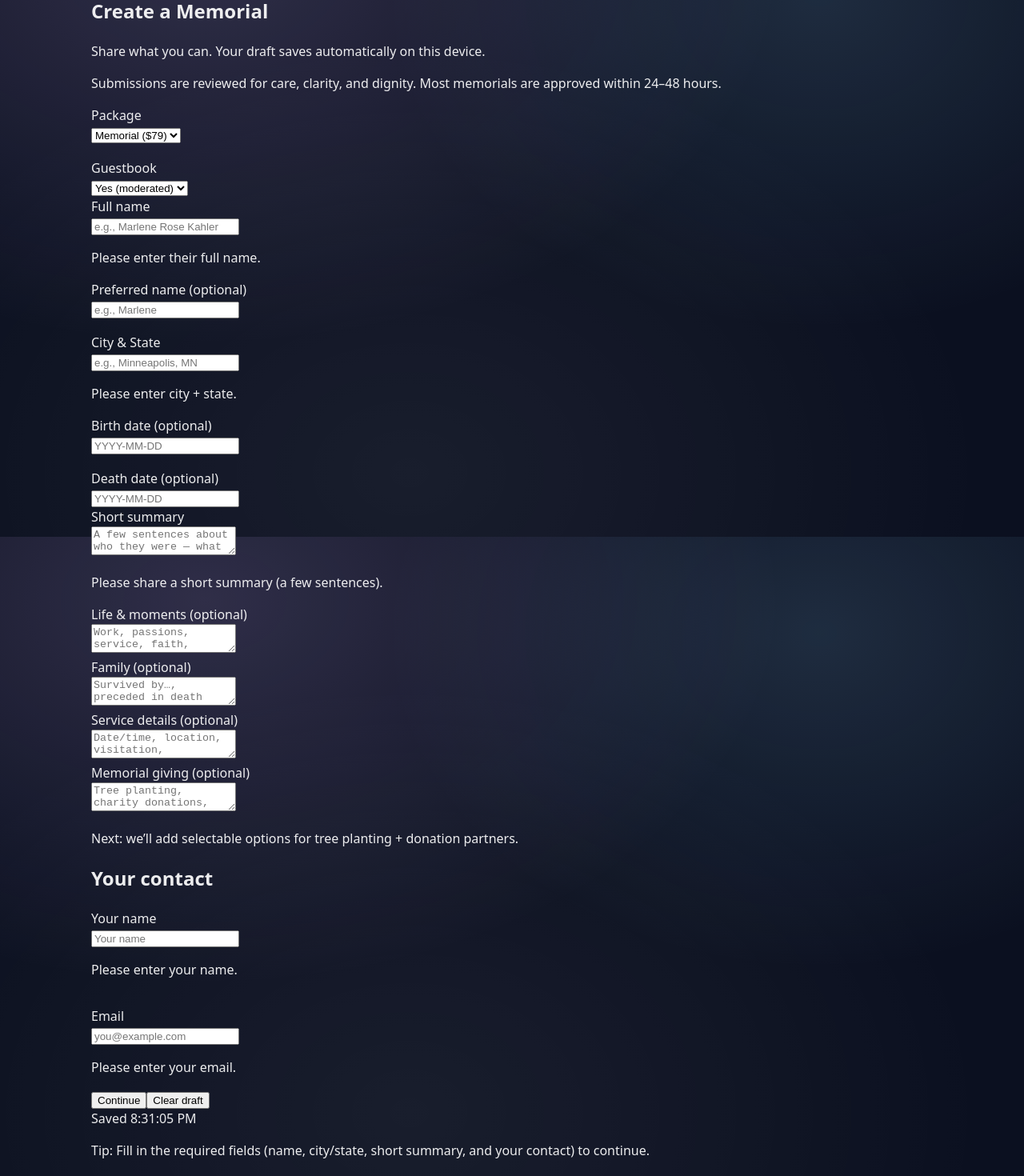
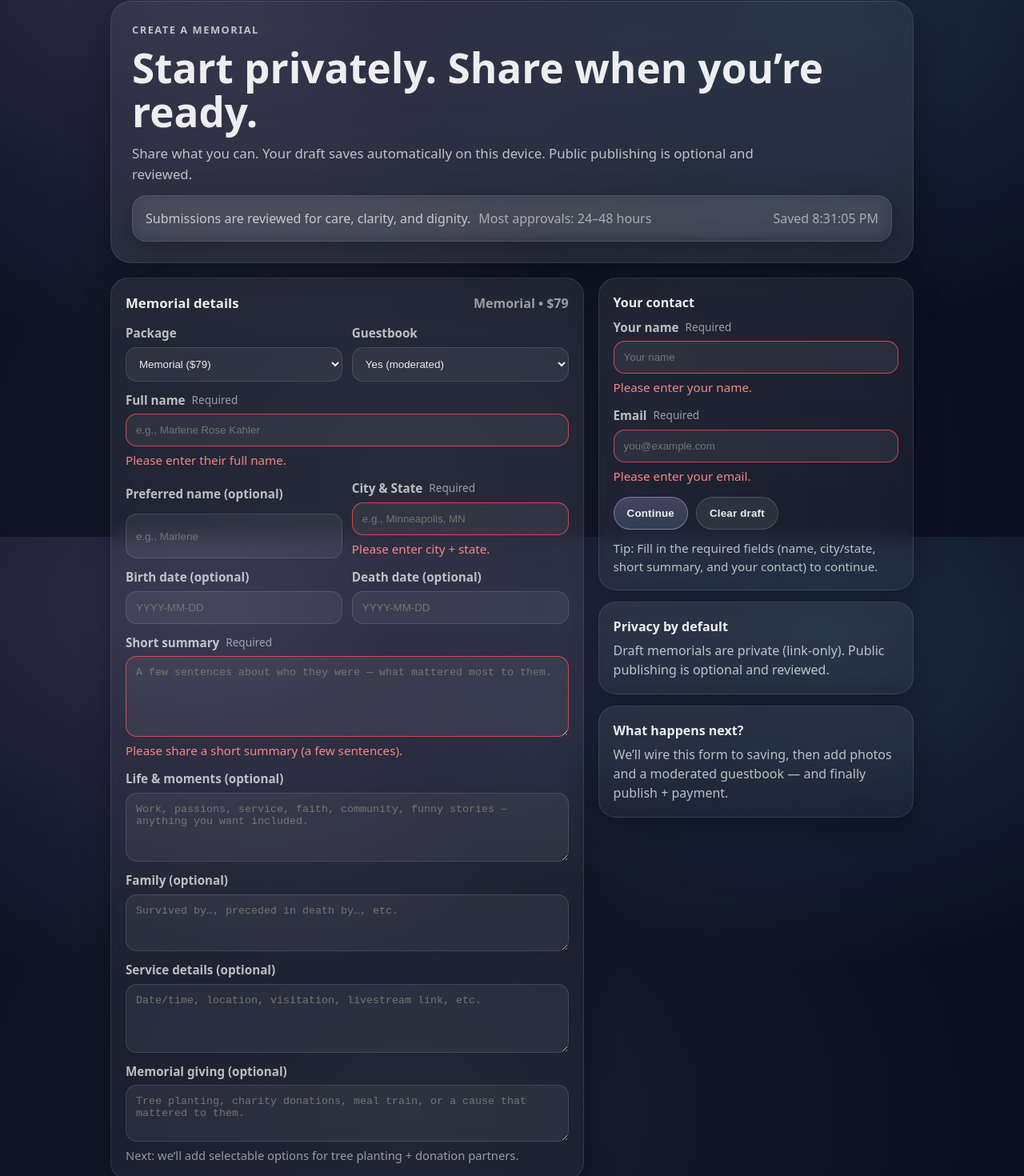
Before and after one commit to KristineMK72/everkind-memorials, a Next.js app: page /create-memorial in a window 1280 px wide. Shown: the part 129-1599 px from the top of the page at 80% size. Built offline with nearby package versions, Linux system fonts and the light colour scheme.

Commit message:
Update page.tsx

```diff
--- a/app/create-memorial/page.tsx
+++ b/app/create-memorial/page.tsx
@@ -44,6 +44,18 @@ const DEFAULT_DRAFT: Draft = {
   contactEmail: "",
 };
 
+const PACKAGE_LABEL: Record<Package, string> = {
+  simple: "Simple",
+  memorial: "Memorial",
+  legacy: "Legacy",
+};
+
+const PACKAGE_PRICE: Record<Package, string> = {
+  simple: "$39",
+  memorial: "$79",
+  legacy: "$129",
+};
+
 export default function CreateMemorialPage() {
   const [draft, setDraft] = useState<Draft>(DEFAULT_DRAFT);
   const [savedAt, setSavedAt] = useState<number | null>(null);
@@ -86,9 +98,14 @@ export default function CreateMemorialPage() {
   }
 
   function clearDraft() {
+    try {
       localStorage.removeItem(STORAGE_KEY);
+    } catch {
+      // ignore
+    }
     setDraft(DEFAULT_DRAFT);
     setSavedAt(null);
+    setSubmitted(false);
   }
 
   function handleSubmit() {
@@ -98,255 +115,389 @@ export default function CreateMemorialPage() {
 
   if (submitted) {
     return (
-      <section className="mx-auto max-w-3xl space-y-6">
-        <div className="rounded-2xl border border-neutral-200 bg-white p-8">
-          <h1 className="text-3xl font-semibold">Thank you.</h1>
-          <p className="mt-3 text-neutral-700">
-            Your details are saved. Next we’ll connect this to publishing and (optionally)
-            payment. For now, you can go back and edit anytime.
+      <main>
+        <div className="container">
+          <section className="glass" style={{ padding: 26 }}>
+            <div className="kicker">Saved</div>
+            <h1 className="h1" style={{ marginTop: 10 }}>
+              Thank you.
+            </h1>
+            <p className="p" style={{ maxWidth: 760 }}>
+              Your details are saved on this device. Next we’ll connect this to publishing and (optionally) payment.
+              For now, you can go back and edit anytime.
             </p>
 
-          <div className="mt-6 flex flex-wrap gap-3">
-            <button
-              onClick={() => setSubmitted(false)}
-              className="rounded-xl bg-neutral-900 px-5 py-2 text-sm text-white"
-            >
+            <div style={{ height: 16 }} />
+
+            <div className="card" style={{ padding: 18, borderRadius: 22 }}>
+              <div style={{ display: "flex", gap: 12, flexWrap: "wrap", alignItems: "center" }}>
+                <button className="btn btnPrimary" type="button" onClick={() => setSubmitted(false)}>
                   Edit details
                 </button>
-            <button
-              onClick={clearDraft}
-              className="rounded-xl border border-neutral-300 px-5 py-2 text-sm"
+                <button className="btn" type="button" onClick={clearDraft}>
+                  Clear draft
+                </button>
+                <span style={{ color: "var(--muted2)", marginLeft: "auto" }}>
+                  Plan: {PACKAGE_LABEL[draft.package]} • {PACKAGE_PRICE[draft.package]}
+                </span>
+              </div>
+
+              <div
+                style={{
+                  marginTop: 14,
+                  paddingTop: 14,
+                  borderTop: "1px solid rgba(255,255,255,0.10)",
+                  color: "var(--muted2)",
+                  fontSize: "0.95rem",
+                }}
               >
+                Every memorial is reviewed by a real person before publication.
+              </div>
+            </div>
+          </section>
+        </div>
+      </main>
+    );
+  }
+
+  const hasErrors = Object.keys(errors).length > 0;
+
+  return (
+    <main>
+      <div className="container">
+        {/* Intro */}
+        <section className="glass" style={{ padding: 26 }}>
+          <div className="kicker">Create a memorial</div>
+          <h1 className="h1" style={{ marginTop: 10 }}>
+            Start privately. Share when you’re ready.
+          </h1>
+          <p className="p" style={{ maxWidth: 820 }}>
+            Share what you can. Your draft saves automatically on this device. Public publishing is optional and reviewed.
+          </p>
+
+          <div style={{ marginTop: 14 }} className="card">
+            <div style={{ padding: 16 }}>
+              <div style={{ display: "flex", gap: 10, flexWrap: "wrap", alignItems: "center" }}>
+                <span style={{ color: "var(--muted)" }}>
+                  Submissions are reviewed for care, clarity, and dignity.
+                </span>
+                <span style={{ color: "var(--muted2)" }}>Most approvals: 24–48 hours</span>
+                <span style={{ color: "var(--muted2)", marginLeft: "auto" }}>
+                  {savedAt ? `Saved ${new Date(savedAt).toLocaleTimeString()}` : ""}
+                </span>
+              </div>
+            </div>
+          </div>
+        </section>
+
+        <div style={{ height: 18 }} />
+
+        <section className="grid grid2" style={{ alignItems: "start" }}>
+          {/* Left: Form */}
+          <div className="card" style={{ padding: 18, borderRadius: 22 }}>
+            <div style={{ display: "flex", alignItems: "baseline", justifyContent: "space-between", gap: 12 }}>
+              <div style={{ fontWeight: 900, fontSize: "1.05rem" }}>Memorial details</div>
+              <div style={{ color: "var(--muted2)", fontWeight: 700 }}>
+                {PACKAGE_LABEL[draft.package]} • {PACKAGE_PRICE[draft.package]}
+              </div>
+            </div>
+
+            <div style={{ height: 14 }} />
+
+            <div className="grid" style={{ gap: 12 }}>
+              <div style={{ display: "grid", gap: 12, gridTemplateColumns: "1fr 1fr" }}>
+                <SelectField
+                  label="Package"
+                  value={draft.package}
+                  onChange={(v) => update("package", v as Package)}
+                  options={[
+                    { value: "simple", label: "Simple ($39)" },
+                    { value: "memorial", label: "Memorial ($79)" },
+                    { value: "legacy", label: "Legacy ($129)" },
+                  ]}
+                />
+                <SelectField
+                  label="Guestbook"
+                  value={draft.allowGuestbook ? "yes" : "no"}
+                  onChange={(v) => update("allowGuestbook", v === "yes")}
+                  options={[
+                    { value: "yes", label: "Yes (moderated)" },
+                    { value: "no", label: "No" },
+                  ]}
+                />
+              </div>
+
+              <TextField
+                label="Full name"
+                value={draft.deceasedName}
+                onChange={(v) => update("deceasedName", v)}
+                placeholder="e.g., Marlene Rose Kahler"
+                error={errors.deceasedName}
+                required
+              />
+
+              <div style={{ display: "grid", gap: 12, gridTemplateColumns: "1fr 1fr" }}>
+                <TextField
+                  label="Preferred name (optional)"
+                  value={draft.preferredName}
+                  onChange={(v) => update("preferredName", v)}
+                  placeholder="e.g., Marlene"
+                />
+                <TextField
+                  label="City & State"
+                  value={draft.cityState}
+                  onChange={(v) => update("cityState", v)}
+                  placeholder="e.g., Minneapolis, MN"
+                  error={errors.cityState}
+                  required
+                />
+              </div>
+
+              <div style={{ display: "grid", gap: 12, gridTemplateColumns: "1fr 1fr" }}>
+                <TextField
+                  label="Birth date (optional)"
+                  value={draft.birthDate}
+                  onChange={(v) => update("birthDate", v)}
+                  placeholder="YYYY-MM-DD"
+                />
+                <TextField
+                  label="Death date (optional)"
+                  value={draft.deathDate}
+                  onChange={(v) => update("deathDate", v)}
+                  placeholder="YYYY-MM-DD"
+                />
+              </div>
+
+              <TextAreaField
+                label="Short summary"
+                value={draft.shortBio}
+                onChange={(v) => update("shortBio", v)}
+                placeholder="A few sentences about who they were — what mattered most to them."
+                error={errors.shortBio}
+                required
+                rows={5}
+              />
+
+              <TextAreaField
+                label="Life & moments (optional)"
+                value={draft.keyMoments}
+                onChange={(v) => update("keyMoments", v)}
+                placeholder="Work, passions, service, faith, community, funny stories — anything you want included."
+                rows={4}
+              />
+
+              <TextAreaField
+                label="Family (optional)"
+                value={draft.familyList}
+                onChange={(v) => update("familyList", v)}
+                placeholder="Survived by…, preceded in death by…, etc."
+                rows={3}
+              />
+
+              <TextAreaField
+                label="Service details (optional)"
+                value={draft.serviceInfo}
+                onChange={(v) => update("serviceInfo", v)}
+                placeholder="Date/time, location, visitation, livestream link, etc."
+                rows={4}
+              />
+
+              <TextAreaField
+                label="Memorial giving (optional)"
+                value={draft.charityOrGiving}
+                onChange={(v) => update("charityOrGiving", v)}
+                placeholder="Tree planting, charity donations, meal train, or a cause that mattered to them."
+                rows={3}
+                helper="Next: we’ll add selectable options for tree planting + donation partners."
+              />
+            </div>
+          </div>
+
+          {/* Right: Contact + actions */}
+          <div className="grid" style={{ gap: 14 }}>
+            <div className="card" style={{ padding: 18, borderRadius: 22 }}>
+              <div style={{ fontWeight: 900, marginBottom: 8 }}>Your contact</div>
+
+              <div className="grid" style={{ gap: 12 }}>
+                <TextField
+                  label="Your name"
+                  value={draft.contactName}
+                  onChange={(v) => update("contactName", v)}
+                  placeholder="Your name"
+                  error={errors.contactName}
+                  required
+                />
+                <TextField
+                  label="Email"
+                  value={draft.contactEmail}
+                  onChange={(v) => update("contactEmail", v)}
+                  placeholder="you@example.com"
+                  error={errors.contactEmail}
+                  required
+                />
+              </div>
+
+              <div style={{ marginTop: 14, display: "flex", gap: 10, flexWrap: "wrap" }}>
+                <button className="btn btnPrimary" type="button" onClick={handleSubmit}>
+                  Continue
+                </button>
+                <button className="btn" type="button" onClick={clearDraft}>
                   Clear draft
                 </button>
               </div>
 
-          <p className="mt-4 text-xs text-neutral-500">
-            Every memorial is reviewed by a real person before publication.
-          </p>
+              {hasErrors ? (
+                <div style={{ marginTop: 12, color: "var(--muted)", fontSize: "0.95rem" }}>
+                  Tip: Fill in the required fields (name, city/state, short summary, and your contact) to continue.
+                </div>
+              ) : (
+                <div style={{ marginTop: 12, color: "var(--muted2)", fontSize: "0.95rem" }}>
+                  Looks good — you can continue.
+                </div>
+              )}
+            </div>
+
+            <div className="card" style={{ padding: 18, borderRadius: 22 }}>
+              <div style={{ fontWeight: 900, marginBottom: 6 }}>Privacy by default</div>
+              <div style={{ color: "var(--muted)" }}>
+                Draft memorials are private (link-only). Public publishing is optional and reviewed.
+              </div>
+            </div>
+
+            <div className="card" style={{ padding: 18, borderRadius: 22 }}>
+              <div style={{ fontWeight: 900, marginBottom: 6 }}>What happens next?</div>
+              <div style={{ color: "var(--muted)" }}>
+                We’ll wire this form to saving, then add photos and a moderated guestbook — and finally publish + payment.
+              </div>
+            </div>
           </div>
         </section>
+
+        <div style={{ height: 26 }} />
+      </div>
+    </main>
   );
 }
 
+function baseInputStyle(hasError?: boolean): React.CSSProperties {
+  return {
+    width: "100%",
+    padding: "12px 12px",
+    borderRadius: 14,
+    border: `1px solid ${hasError ? "rgba(255, 80, 80, 0.75)" : "rgba(255,255,255,0.12)"}`,
+    background: "rgba(255,255,255,0.06)",
+    color: "var(--text)",
+    outline: "none",
+  };
+}
+
+function Label({
+  children,
+  required,
+}: {
+  children: React.ReactNode;
+  required?: boolean;
+}) {
   return (
-    <section className="mx-auto max-w-3xl space-y-6">
-      <div className="rounded-2xl border border-neutral-200 bg-white p-8">
-        <h1 className="text-3xl font-semibold">Create a Memorial</h1>
-        <p className="mt-2 text-neutral-700">
-          Share what you can. Your draft saves automatically on this device.
-        </p>
+    <div style={{ display: "flex", gap: 8, alignItems: "center" }}>
+      <span style={{ color: "var(--muted)", fontWeight: 700, fontSize: "0.95rem" }}>{children}</span>
+      {required ? (
+        <span style={{ color: "var(--muted2)", fontSize: "0.85rem" }}>Required</span>
+      ) : null}
+    </div>
+  );
+}
 
-        <p className="mt-3 text-xs text-neutral-500">
-          Submissions are reviewed for care, clarity, and dignity. Most memorials are approved
-          within 24–48 hours.
-        </p>
-      </div>
+function ErrorText({ text }: { text?: string }) {
+  if (!text) return null;
+  return <div style={{ color: "rgba(255, 140, 140, 0.95)", fontSize: "0.95rem" }}>{text}</div>;
+}
 
-      <div className="rounded-2xl border border-neutral-200 bg-white p-8 space-y-5">
-        <div className="grid gap-4 sm:grid-cols-2">
-          <label className="space-y-1">
-            <div className="text-sm font-medium">Package</div>
-            <select
-              value={draft.package}
-              onChange={(e) => update("package", e.target.value as Package)}
-              className="w-full rounded-xl border border-neutral-300 bg-white px-3 py-2 text-sm"
-            >
-              <option value="simple">Simple ($39)</option>
-              <option value="memorial">Memorial ($79)</option>
-              <option value="legacy">Legacy ($129)</option>
+function HelpText({ text }: { text?: string }) {
+  if (!text) return null;
+  return <div style={{ color: "var(--muted2)", fontSize: "0.92rem" }}>{text}</div>;
+}
+
+function TextField({
+  label,
+  value,
+  onChange,
+  placeholder,
+  error,
+  required,
+}: {
+  label: string;
+  value: string;
+  onChange: (v: string) => void;
+  placeholder?: string;
+  error?: string;
+  required?: boolean;
+}) {
+  return (
+    <label style={{ display: "grid", gap: 6 }}>
+      <Label required={required}>{label}</Label>
+      <input value={value} onChange={(e) => onChange(e.target.value)} placeholder={placeholder} style={baseInputStyle(!!error)} />
+      <ErrorText text={error} />
+    </label>
+  );
+}
+
+function TextAreaField({
+  label,
+  value,
+  onChange,
+  placeholder,
+  error,
+  required,
+  rows = 4,
+  helper,
+}: {
+  label: string;
+  value: string;
+  onChange: (v: string) => void;
+  placeholder?: string;
+  error?: string;
+  required?: boolean;
+  rows?: number;
+  helper?: string;
+}) {
+  return (
+    <label style={{ display: "grid", gap: 6 }}>
+      <Label required={required}>{label}</Label>
+      <textarea
+        value={value}
+        onChange={(e) => onChange(e.target.value)}
+        placeholder={placeholder}
+        rows={rows}
+        style={{ ...baseInputStyle(!!error), resize: "vertical" }}
+      />
+      <ErrorText text={error} />
+      <HelpText text={helper} />
+    </label>
+  );
+}
+
+function SelectField({
+  label,
+  value,
+  onChange,
+  options,
+}: {
+  label: string;
+  value: string;
+  onChange: (v: string) => void;
+  options: { value: string; label: string }[];
+}) {
+  return (
+    <label style={{ display: "grid", gap: 6 }}>
+      <Label>{label}</Label>
+      <select value={value} onChange={(e) => onChange(e.target.value)} style={baseInputStyle(false)}>
+        {options.map((o) => (
+          <option key={o.value} value={o.value} style={{ color: "black" }}>
+            {o.label}
+          </option>
+        ))}
       </select>
     </label>
-
-          <label className="space-y-1">
-            <div className="text-sm font-medium">Guestbook</div>
-            <select
-              value={draft.allowGuestbook ? "yes" : "no"}
-              onChange={(e) => update("allowGuestbook", e.target.value === "yes")}
-              className="w-full rounded-xl border border-neutral-300 bg-white px-3 py-2 text-sm"
-            >
-              <option value="yes">Yes (moderated)</option>
-              <option value="no">No</option>
-            </select>
-          </label>
-        </div>
-
-        <label className="block space-y-1">
-          <div className="text-sm font-medium">Full name</div>
-          <input
-            value={draft.deceasedName}
-            onChange={(e) => update("deceasedName", e.target.value)}
-            className={`w-full rounded-xl border px-3 py-2 text-sm ${
-              errors.deceasedName ? "border-red-400" : "border-neutral-300"
-            }`}
-            placeholder="e.g., Marlene Rose Kahler"
-          />
-          {errors.deceasedName && <p className="text-sm text-red-600">{errors.deceasedName}</p>}
-        </label>
-
-        <div className="grid gap-4 sm:grid-cols-2">
-          <label className="block space-y-1">
-            <div className="text-sm font-medium">Preferred name (optional)</div>
-            <input
-              value={draft.preferredName}
-              onChange={(e) => update("preferredName", e.target.value)}
-              className="w-full rounded-xl border border-neutral-300 px-3 py-2 text-sm"
-              placeholder="e.g., Marlene"
-            />
-          </label>
-
-          <label className="block space-y-1">
-            <div className="text-sm font-medium">City & State</div>
-            <input
-              value={draft.cityState}
-              onChange={(e) => update("cityState", e.target.value)}
-              className={`w-full rounded-xl border px-3 py-2 text-sm ${
-                errors.cityState ? "border-red-400" : "border-neutral-300"
-              }`}
-              placeholder="e.g., Minneapolis, MN"
-            />
-            {errors.cityState && <p className="text-sm text-red-600">{errors.cityState}</p>}
-          </label>
-        </div>
-
-        <div className="grid gap-4 sm:grid-cols-2">
-          <label className="block space-y-1">
-            <div className="text-sm font-medium">Birth date (optional)</div>
-            <input
-              value={draft.birthDate}
-              onChange={(e) => update("birthDate", e.target.value)}
-              className="w-full rounded-xl border border-neutral-300 px-3 py-2 text-sm"
-              placeholder="YYYY-MM-DD"
-            />
-          </label>
-
-          <label className="block space-y-1">
-            <div className="text-sm font-medium">Death date (optional)</div>
-            <input
-              value={draft.deathDate}
-              onChange={(e) => update("deathDate", e.target.value)}
-              className="w-full rounded-xl border border-neutral-300 px-3 py-2 text-sm"
-              placeholder="YYYY-MM-DD"
-            />
-          </label>
-        </div>
-
-        <label className="block space-y-1">
-          <div className="text-sm font-medium">Short summary</div>
-          <textarea
-            value={draft.shortBio}
-            onChange={(e) => update("shortBio", e.target.value)}
-            className={`w-full rounded-xl border px-3 py-2 text-sm min-h-[120px] ${
-              errors.shortBio ? "border-red-400" : "border-neutral-300"
-            }`}
-            placeholder="A few sentences about who they were — what mattered most to them."
-          />
-          {errors.shortBio && <p className="text-sm text-red-600">{errors.shortBio}</p>}
-        </label>
-
-        <label className="block space-y-1">
-          <div className="text-sm font-medium">Life & moments (optional)</div>
-          <textarea
-            value={draft.keyMoments}
-            onChange={(e) => update("keyMoments", e.target.value)}
-            className="w-full rounded-xl border border-neutral-300 px-3 py-2 text-sm min-h-[110px]"
-            placeholder="Work, passions, service, faith, community, funny stories — anything you want included."
-          />
-        </label>
-
-        <label className="block space-y-1">
-          <div className="text-sm font-medium">Family (optional)</div>
-          <textarea
-            value={draft.familyList}
-            onChange={(e) => update("familyList", e.target.value)}
-            className="w-full rounded-xl border border-neutral-300 px-3 py-2 text-sm min-h-[90px]"
-            placeholder="Survived by…, preceded in death by…, etc."
-          />
-        </label>
-
-        <label className="block space-y-1">
-          <div className="text-sm font-medium">Service details (optional)</div>
-          <textarea
-            value={draft.serviceInfo}
-            onChange={(e) => update("serviceInfo", e.target.value)}
-            className="w-full rounded-xl border border-neutral-300 px-3 py-2 text-sm min-h-[110px]"
-            placeholder="Date/time, location, visitation, livestream link, etc."
-          />
-        </label>
-
-        <label className="block space-y-1">
-          <div className="text-sm font-medium">Memorial giving (optional)</div>
-          <textarea
-            value={draft.charityOrGiving}
-            onChange={(e) => update("charityOrGiving", e.target.value)}
-            className="w-full rounded-xl border border-neutral-300 px-3 py-2 text-sm min-h-[90px]"
-            placeholder="Tree planting, charity donations, meal train, or a cause that mattered to them."
-          />
-          <p className="text-xs text-neutral-500">
-            Next: we’ll add selectable options for tree planting + donation partners.
-          </p>
-        </label>
-      </div>
-
-      <div className="rounded-2xl border border-neutral-200 bg-white p-8 space-y-4">
-        <h2 className="text-xl font-semibold">Your contact</h2>
-
-        <div className="grid gap-4 sm:grid-cols-2">
-          <label className="block space-y-1">
-            <div className="text-sm font-medium">Your name</div>
-            <input
-              value={draft.contactName}
-              onChange={(e) => update("contactName", e.target.value)}
-              className={`w-full rounded-xl border px-3 py-2 text-sm ${
-                errors.contactName ? "border-red-400" : "border-neutral-300"
-              }`}
-              placeholder="Your name"
-            />
-            {errors.contactName && <p className="text-sm text-red-600">{errors.contactName}</p>}
-          </label>
-
-          <label className="block space-y-1">
-            <div className="text-sm font-medium">Email</div>
-            <input
-              value={draft.contactEmail}
-              onChange={(e) => update("contactEmail", e.target.value)}
-              className={`w-full rounded-xl border px-3 py-2 text-sm ${
-                errors.contactEmail ? "border-red-400" : "border-neutral-300"
-              }`}
-              placeholder="you@example.com"
-            />
-            {errors.contactEmail && <p className="text-sm text-red-600">{errors.contactEmail}</p>}
-          </label>
-        </div>
-
-        <div className="flex flex-wrap items-center gap-3 pt-2">
-          <button
-            onClick={handleSubmit}
-            className="rounded-xl bg-neutral-900 px-5 py-2 text-sm text-white"
-          >
-            Continue
-          </button>
-
-          <button
-            onClick={clearDraft}
-            className="rounded-xl border border-neutral-300 px-5 py-2 text-sm"
-            type="button"
-          >
-            Clear draft
-          </button>
-
-          <div className="text-xs text-neutral-500">
-            {savedAt ? <span>Saved {new Date(savedAt).toLocaleTimeString()}</span> : null}
-          </div>
-        </div>
-
-        {Object.keys(errors).length > 0 ? (
-          <p className="text-sm text-neutral-600">
-            Tip: Fill in the required fields (name, city/state, short summary, and your contact)
-            to continue.
-          </p>
-        ) : null}
-      </div>
-    </section>
   );
 }
```
Lines whose indentation alone changed are shown as unchanged.
